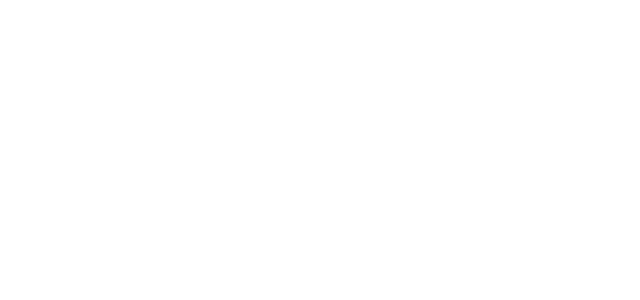
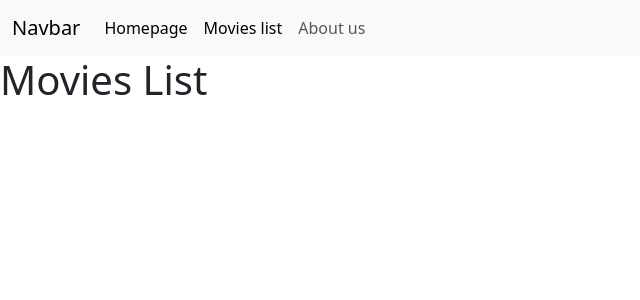
Before and after one commit to EneaSema/webapp-react, a React (Vite) app: page /movies in a window 1280 px wide. Before the commit this address had no page. Shown: the top 300 px of the page, without its empty margins (0-640 px from the left). Built offline with nearby package versions, Linux system fonts and the light colour scheme.

Commit message:
working-progress

```diff
--- a/src/App.jsx
+++ b/src/App.jsx
@@ -1,13 +1,20 @@
 import { BrowserRouter, Routes, Route } from "react-router-dom";
 
-function App() {
+import DefaultLayout from "./layouts/DefaultLayout.jsx";
+import Homepage from "./pages/Homepage.jsx";
+import MoviesList from "./pages/MoviesList.jsx";
+import About from "./pages/About.jsx";
+
+export default function App() {
   return (
     <BrowserRouter>
       <Routes>
-        <Route path="/" element={<App />} />
+        <Route element={<DefaultLayout />}>
+          <Route path="/" element={<Homepage />} />
+          <Route path="/movies" element={<MoviesList />} />
+          <Route path="/about" element={<About />} />
+        </Route>
       </Routes>
     </BrowserRouter>
   );
 }
-
-export default App;
--- /dev/null
+++ b/src/components/Header.jsx
@@ -0,0 +1,39 @@
+import { Link, NavLink } from "react-router-dom";
+
+export default function Header() {
+  return (
+    <header>
+      <nav className="navbar navbar-expand-lg bg-body-tertiary">
+        <div className="container-fluid">
+          <Link className="navbar-brand" to="#">
+            Navbar
+          </Link>
+          <button
+            className="navbar-toggler"
+            type="button"
+            data-bs-toggle="collapse"
+            data-bs-target="#navbarNavAltMarkup"
+            aria-controls="navbarNavAltMarkup"
+            aria-expanded="false"
+            aria-label="Toggle navigation"
+          >
+            <span className="navbar-toggler-icon"></span>
+          </button>
+          <div className="collapse navbar-collapse" id="navbarNavAltMarkup">
+            <div className="navbar-nav">
+              <NavLink className="nav-link active" aria-current="page" to="/">
+                Homepage
+              </NavLink>
+              <NavLink className="nav-link" to="/movies">
+                Movies list
+              </NavLink>
+              <Link className="nav-link" to="/about">
+                About us
+              </Link>
+            </div>
+          </div>
+        </div>
+      </nav>
+    </header>
+  );
+}
--- /dev/null
+++ b/src/layouts/DefaultLayout.jsx
@@ -0,0 +1,14 @@
+import { Outlet } from "react-router-dom";
+
+import Header from "../components/Header";
+
+export default function DefaultLayout() {
+  return (
+    <>
+      <Header></Header>
+      <main>
+        <Outlet></Outlet>
+      </main>
+    </>
+  );
+}
--- a/src/main.jsx
+++ b/src/main.jsx
@@ -1,5 +1,6 @@
 import { StrictMode } from "react";
 import { createRoot } from "react-dom/client";
+
 import "../node_modules/bootstrap/dist/css/bootstrap.min.css";
 import "./assets/css/index.css";
 
--- /dev/null
+++ b/src/pages/About.jsx
@@ -0,0 +1,7 @@
+export default function About() {
+  return (
+    <>
+      <h1>About us</h1>
+    </>
+  );
+}
--- /dev/null
+++ b/src/pages/Homepage.jsx
@@ -0,0 +1,5 @@
+import { Link, NavLink } from "react-router-dom";
+
+export default function Homepage() {
+  return <h1>ciao</h1>;
+}
--- /dev/null
+++ b/src/pages/MoviesList.jsx
@@ -0,0 +1,7 @@
+export default function MoviesList() {
+  return (
+    <>
+      <h1>Movies List</h1>
+    </>
+  );
+}
```
